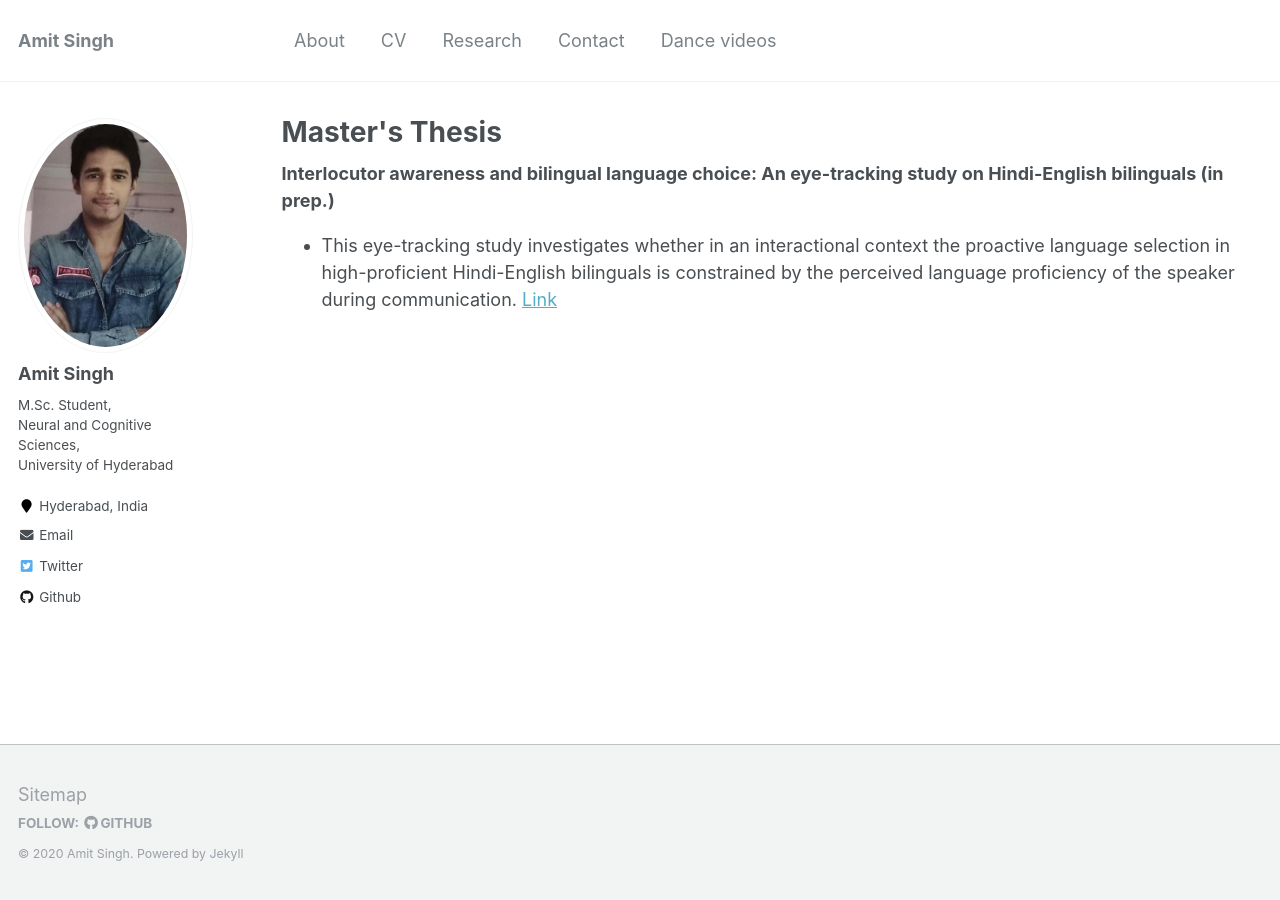
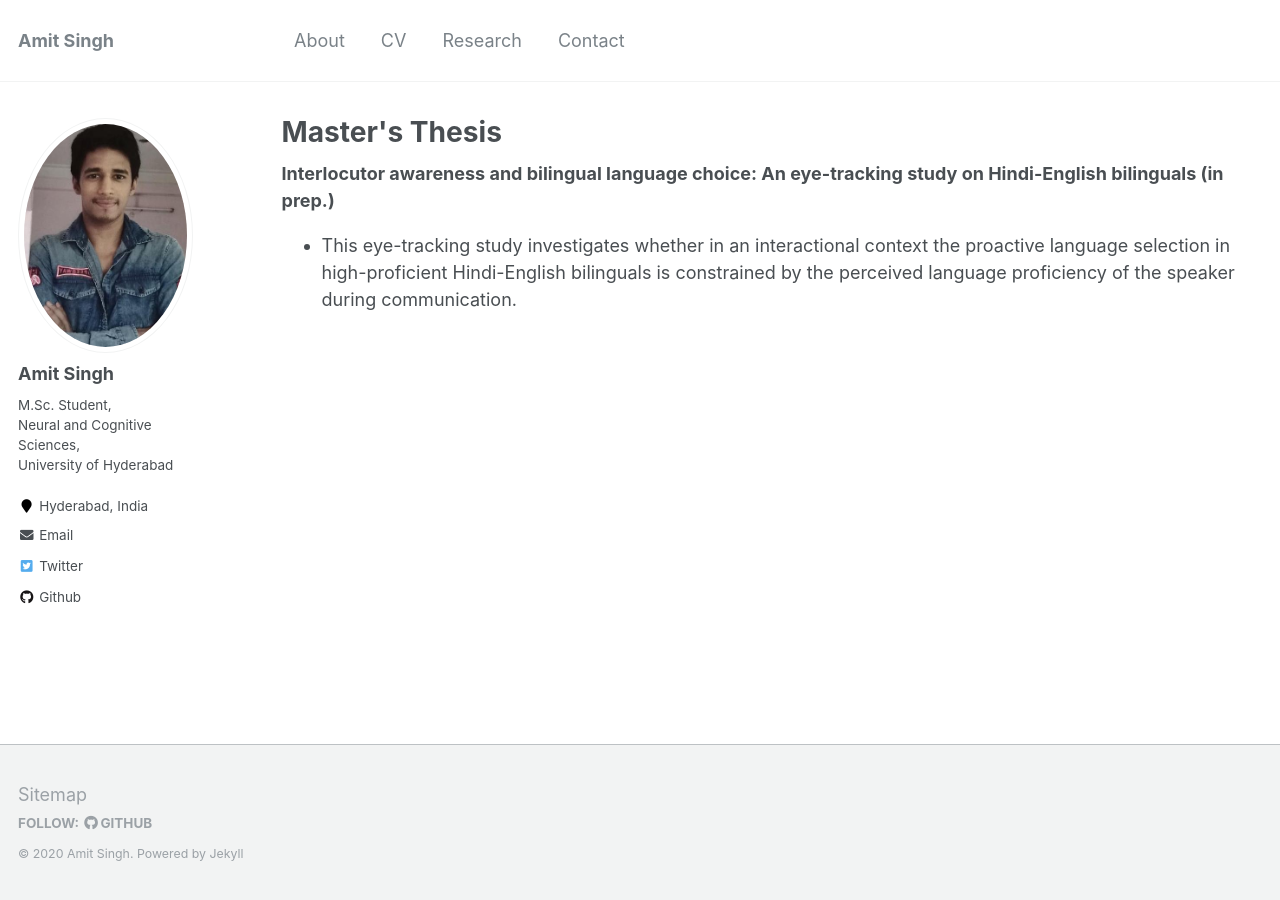
Before and after one commit to amits1ngh/amits1ngh.github.io, a Jekyll site: the page built from _pages/portfolio.html, in a window 1280 px wide. Built offline with Jekyll 4.4.1, drawn with Linux system fonts in a browser that asks for light colours.

Commit message:
minor edit

```diff
--- a/_data/navigation.yml
+++ b/_data/navigation.yml
@@ -28,5 +28,5 @@ main:
   - title: "Contact"
     url: /contact/
 
-  - title: "Dance videos"
-    url: /gallery/
+ # - title: "Dance videos"
+ #   url: /gallery/
--- a/_pages/portfolio.html
+++ b/_pages/portfolio.html
@@ -6,7 +6,6 @@ author_profile: true
 ---
 <b>Interlocutor awareness and bilingual language choice: An eye-tracking study on Hindi-English bilinguals (in prep.)</b>
 <ul>
-  <li>This eye-tracking study investigates whether in an interactional context the proactive language selection in high-proficient Hindi-English bilinguals is constrained by the perceived language proficiency of the speaker during communication. <a href ="/files/Thesis.pdf" type="application/pdf">Link</a>
-
+  <li>This eye-tracking study investigates whether in an interactional context the proactive language selection in high-proficient Hindi-English bilinguals is constrained by the perceived language proficiency of the speaker during communication.
 </li>
 </ul>
```
Also changed, not shown: 2 other files.
